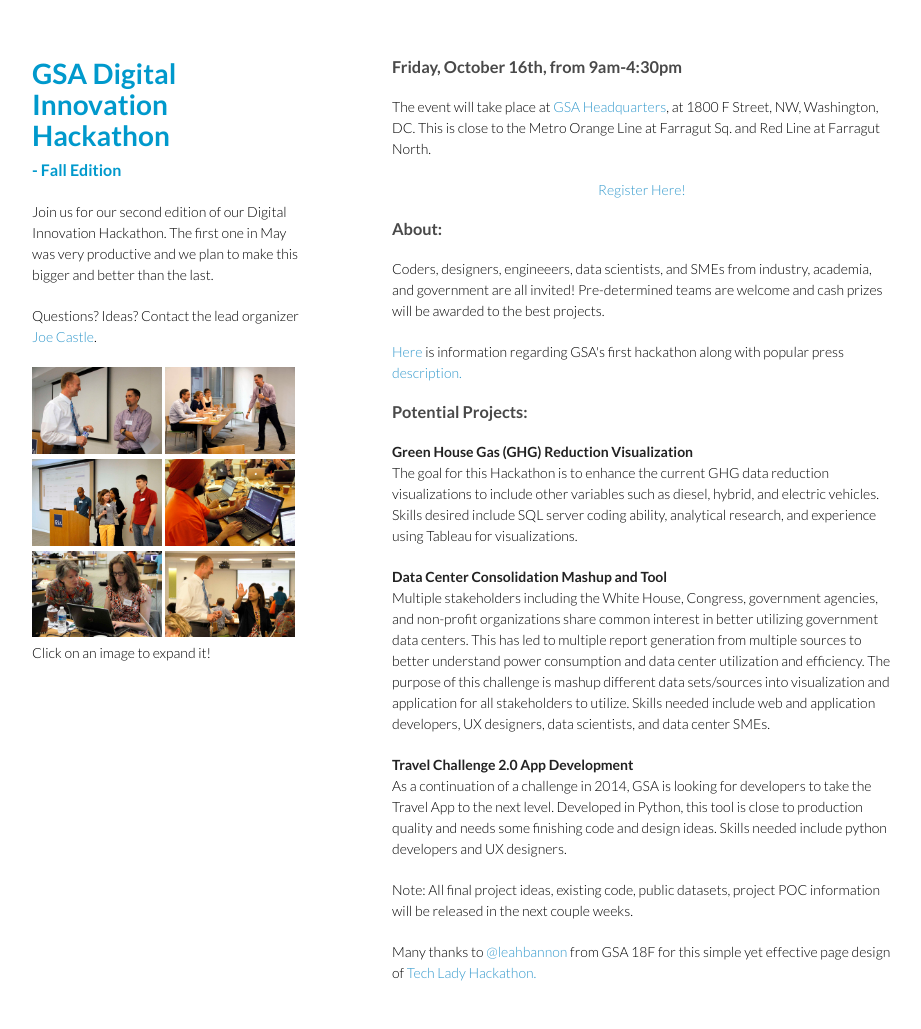
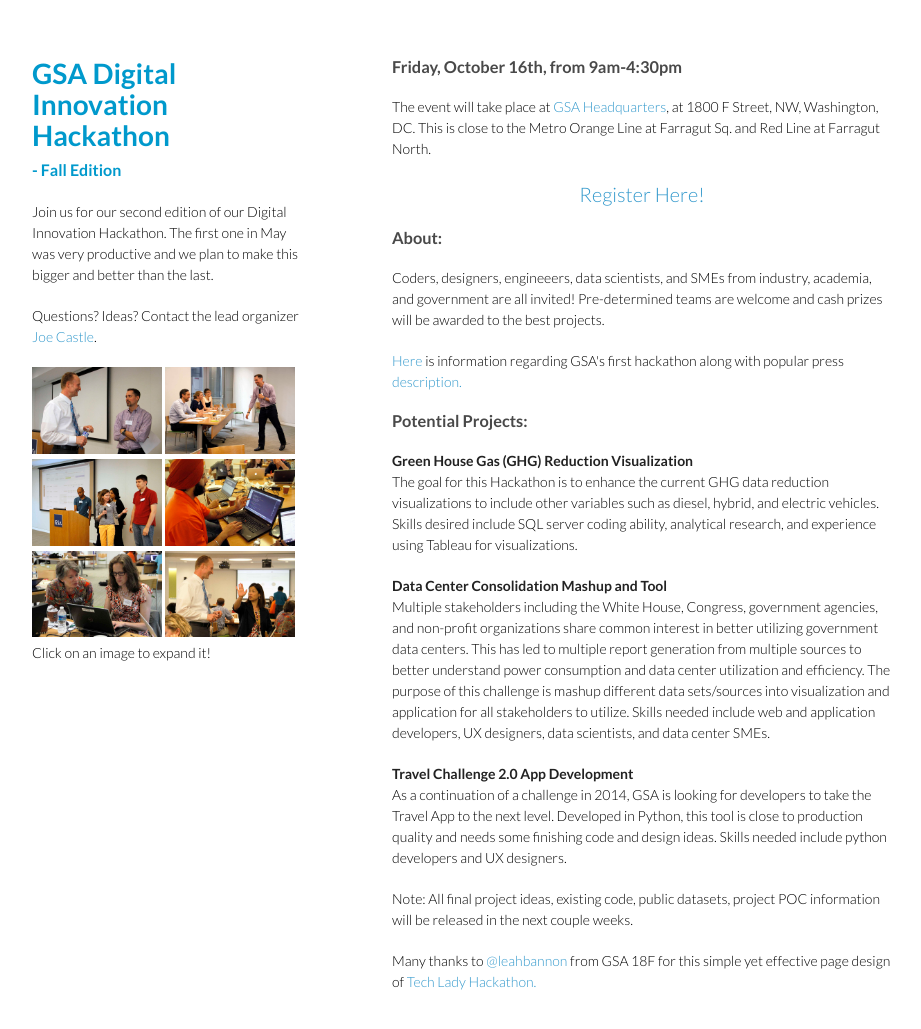
Before and after one commit to GSA/open.gsa.gov, a Jekyll site: the page built from Digital-Innovation-Hackathon-Fall2015/index.html, in a window 1280 px wide and 1062 px high. Shown: the top 1029 px of the window, without its empty margins (178-1099 px from the left). Built offline with Jekyll 4.4.1, drawn with Linux system fonts in a browser that asks for light colours.

Commit message:
style update

```diff
--- a/css/styles.css
+++ b/css/styles.css
@@ -37,12 +37,12 @@
 
 h4 {
   text-align: center;
-  font-size: 14px;
+  font-size: 20px;
 }
 
 a {
   color:#39c;
-  font-weight:400;
+  font-weight:500;
   text-decoration:none;
 }
 
```
